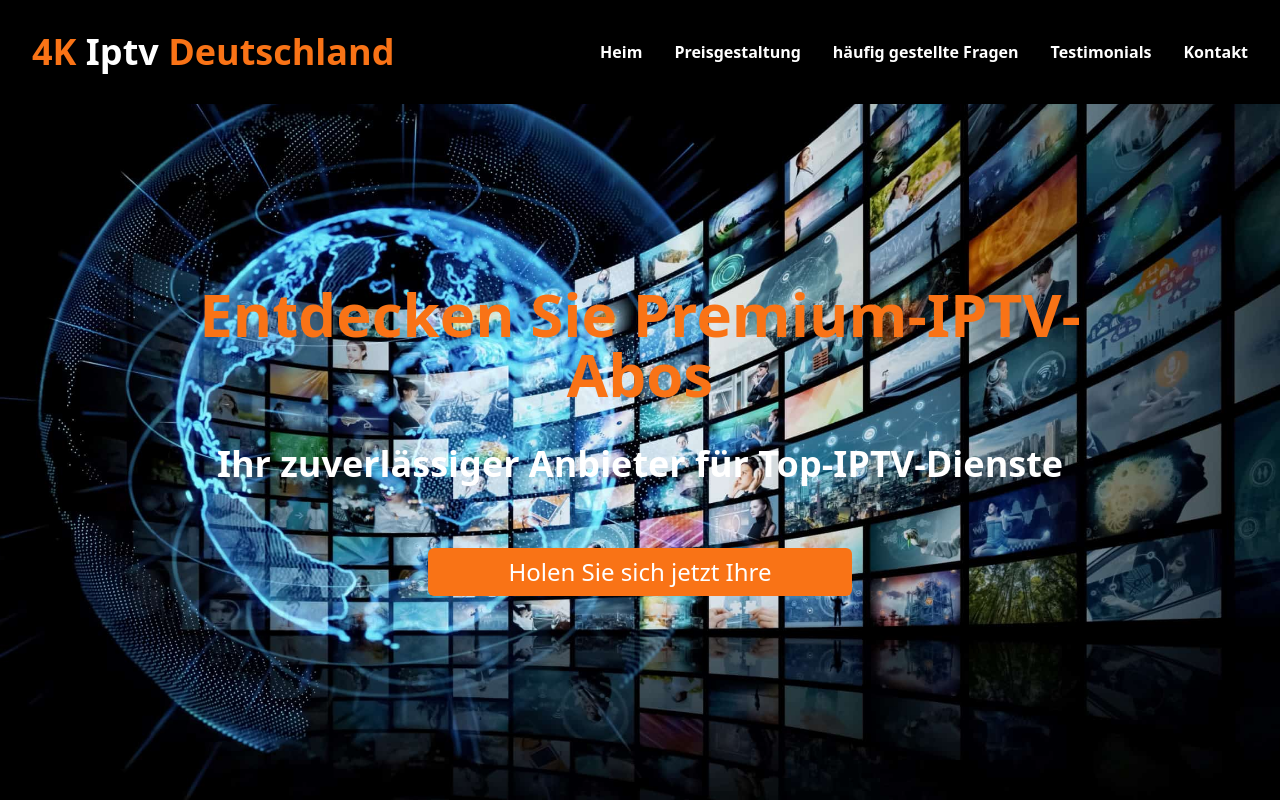
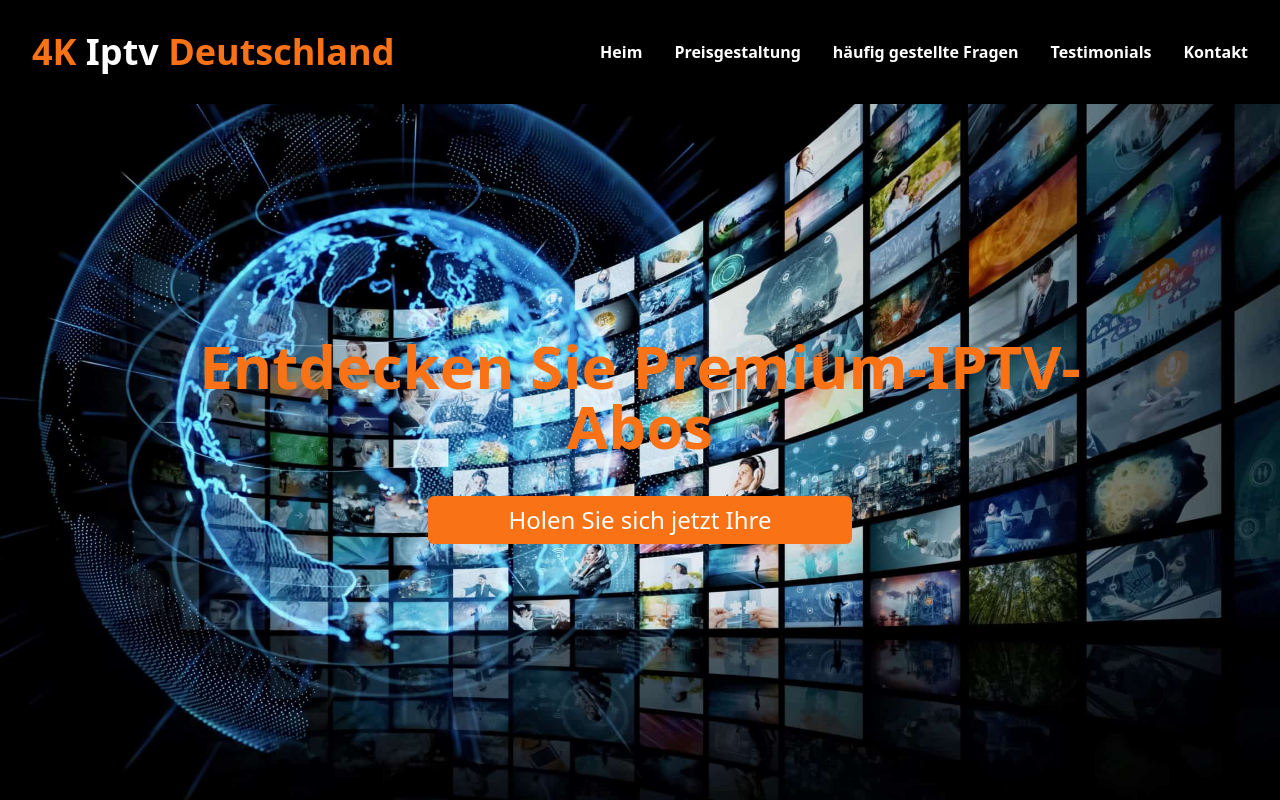
Before and after one commit to abarbachdev/DigServicesEng, a React (Vite) app: page / in a window 1280 px wide. Shown: the top 800 px of the page. Built offline with nearby package versions, Linux system fonts and the light colour scheme.

Commit message:
eliminating h2

```diff
--- a/src/components/Hero.jsx
+++ b/src/components/Hero.jsx
@@ -13,10 +13,6 @@ const Hero = () => {
         <h1 className='text-4xl sm:text-6xl text-orange-500 font-bold mb-4 sm:mb-10'>
         Entdecken Sie  <br className="sm:hidden"/> Premium-IPTV-Abos
         </h1>
-
-        <h2 className='text-2xl  sm:text-4xl text-white font-semibold mb-8 sm:mb-16'>
-        Ihr zuverlässiger Anbieter für  <br className="sm:hidden"/> Top-IPTV-Dienste
-        </h2>
 
         <div>
           <button type='button' className='bg-orange-500 text-lg sm:text-2xl text-white rounded-md px-8 sm:px-20 py-2 hover:text-black'>
```
